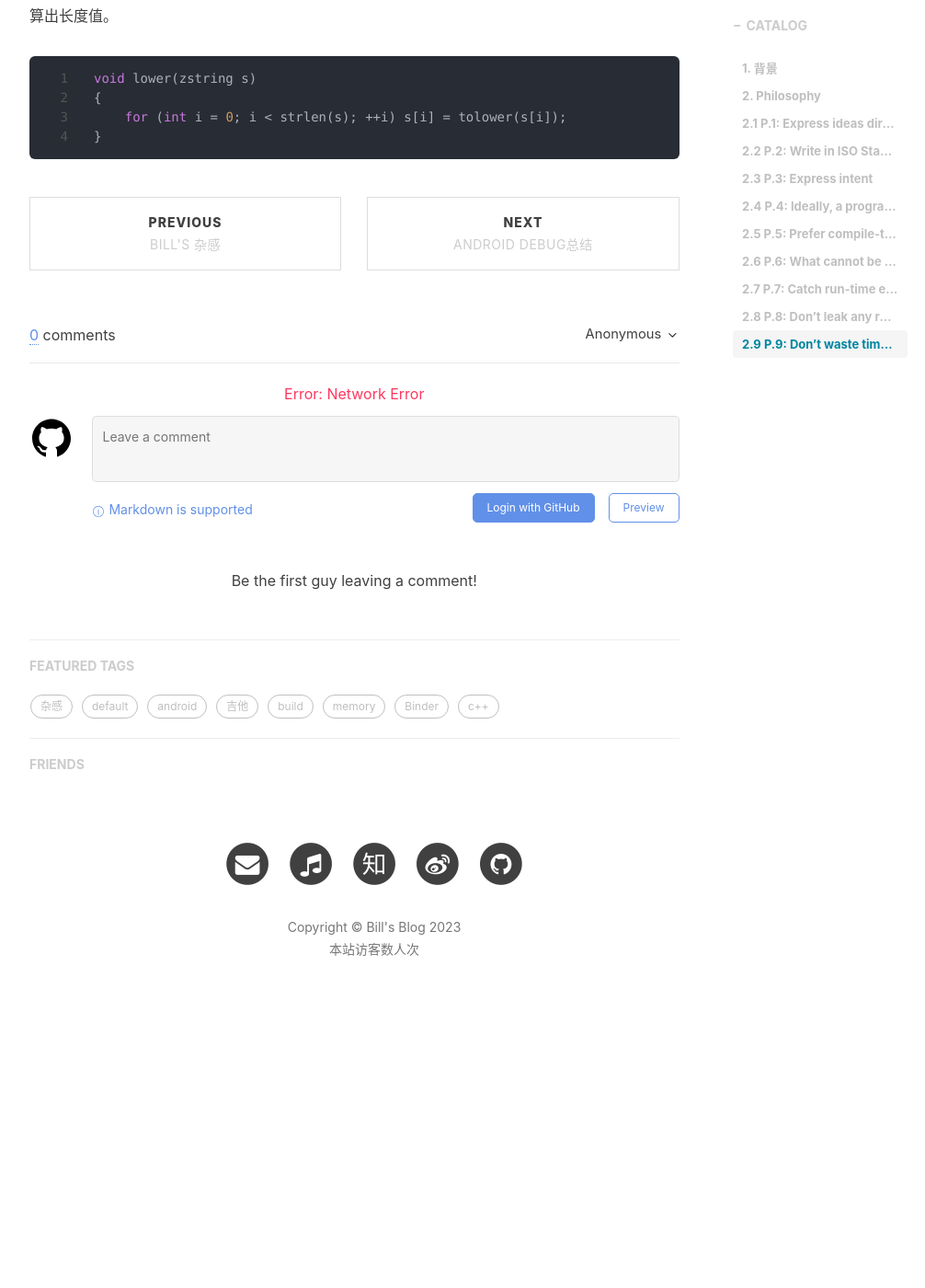
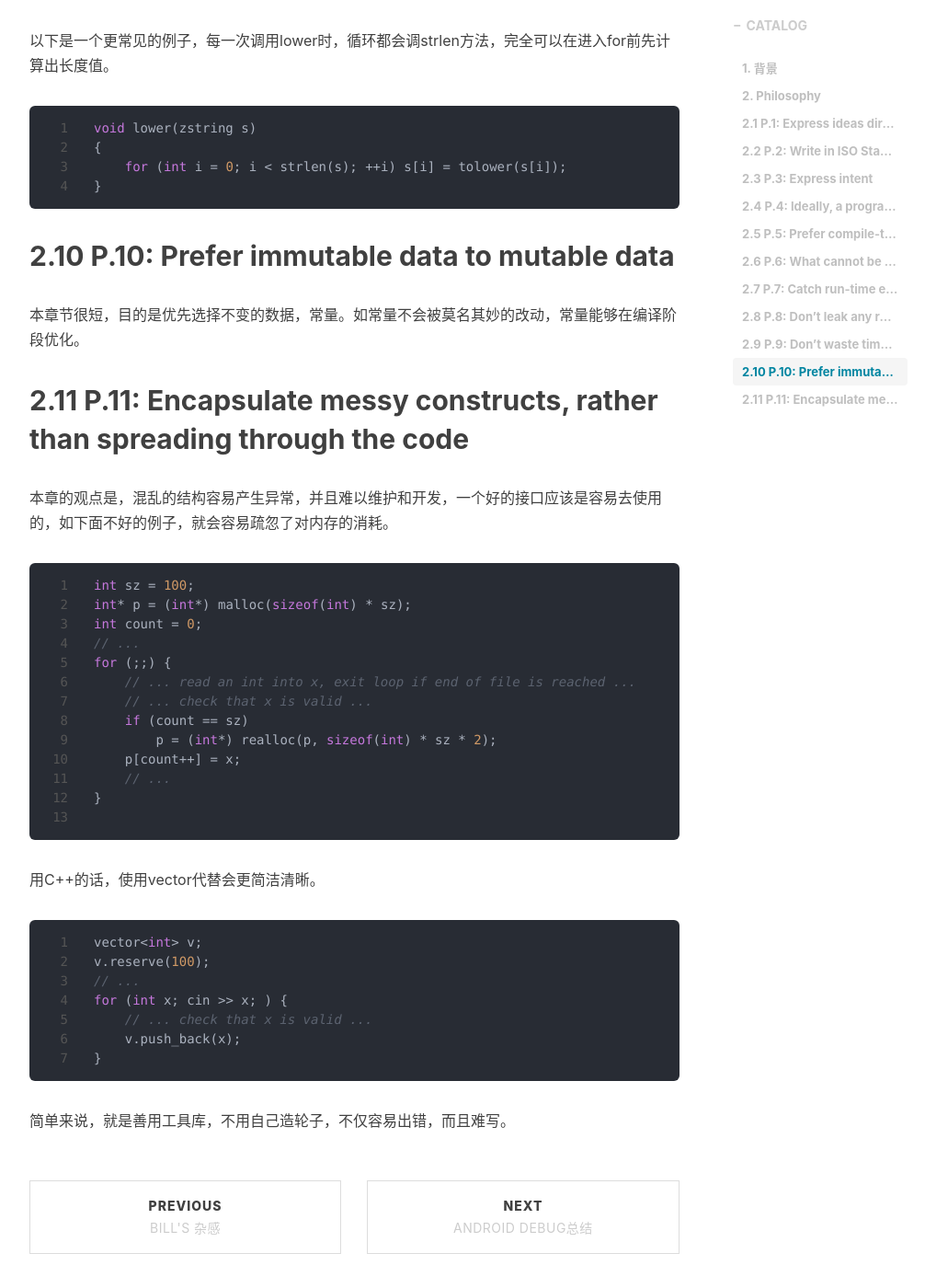
Before and after one commit to ProgrammerBill/ProgrammerBill.github.io, a Jekyll site: the page built from _posts/cplusplus/2021-07-14-cpp-core-guidelines.md, in a window 1280 px wide and 1400 px high, scrolled down 15153 px. Shown: the whole window at 92% size, without its empty margins (233-1239 px from the left). Built offline with Jekyll 4.4.1, drawn with Linux system fonts in a browser that asks for light colours; nearby versions of some CDN libraries; comment, search, counter and statistics services are not loaded; before the commit the page ends 16289 px from its top, so only the background shows below that; some of the changed text lies outside the part shown.

Commit message:
feat(cpp): update guidelines and plan.

````diff
--- a/_posts/cplusplus/2021-07-14-cpp-core-guidelines.md
+++ b/_posts/cplusplus/2021-07-14-cpp-core-guidelines.md
@@ -26,6 +26,8 @@ tags:
     * [2.7 P.7: Catch run-time errors early](#27-p7-catch-run-time-errors-early)
     * [2.8 P.8: Don’t leak any resources](#28-p8-dont-leak-any-resources)
     * [2.9 P.9: Don’t waste time or space](#29-p9-dont-waste-time-or-space)
+    * [2.10 P.10: Prefer immutable data to mutable data](#210-p10-prefer-immutable-data-to-mutable-data)
+    * [2.11 P.11: Encapsulate messy constructs, rather than spreading through the code](#211-p11-encapsulate-messy-constructs-rather-than-spreading-through-the-code)
 
 <!-- vim-markdown-toc -->
 
@@ -635,3 +637,43 @@ void lower(zstring s)
     for (int i = 0; i < strlen(s); ++i) s[i] = tolower(s[i]);
 }
 ```
+
+## 2.10 P.10: Prefer immutable data to mutable data
+
+本章节很短，目的是优先选择不变的数据，常量。如常量不会被莫名其妙的改动，常量能够在编译阶段优化。
+
+## 2.11 P.11: Encapsulate messy constructs, rather than spreading through the code
+
+
+本章的观点是，混乱的结构容易产生异常，并且难以维护和开发，一个好的接口应该是容易去使用的，如下面不好的例子，就会容易疏忽了对内存的消耗。
+
+
+```c++
+
+int sz = 100;
+int* p = (int*) malloc(sizeof(int) * sz);
+int count = 0;
+// ...
+for (;;) {
+    // ... read an int into x, exit loop if end of file is reached ...
+    // ... check that x is valid ...
+    if (count == sz)
+        p = (int*) realloc(p, sizeof(int) * sz * 2);
+    p[count++] = x;
+    // ...
+}
+```
+
+用C++的话，使用vector代替会更简洁清晰。
+
+```c++
+vector<int> v;
+v.reserve(100);
+// ...
+for (int x; cin >> x; ) {
+    // ... check that x is valid ...
+    v.push_back(x);
+}
+```
+
+简单来说，就是善用工具库，不用自己造轮子，不仅容易出错，而且难写。
````
Also changed, not shown: _posts/plan/2023-01-05-plan.md (+3 -2 lines).
